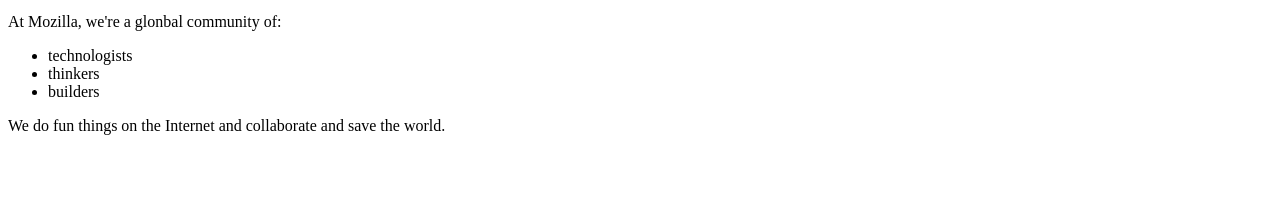
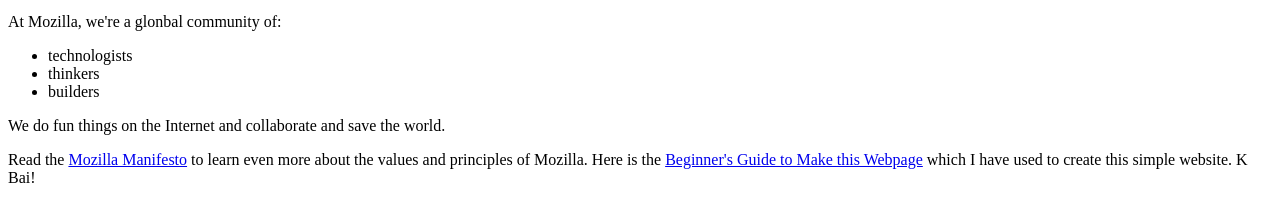
Before and after one commit to nicholas-sung/mozilla-website, a plain HTML site: page index.html in a window 1280 px wide. Shown: the part 101-322 px from the top of the page. Drawn offline with Linux system fonts and the light colour scheme.

Commit message:
added final paragraph

```diff
--- a/index.html
+++ b/index.html
@@ -14,6 +14,7 @@
 		<li>builders</li>
 	</ul>
 	<p> We do fun things on the Internet and collaborate and save the world.</p>
+	<p>Read the <a href="https://www.mozilla.org/en-US/about/manifesto/">Mozilla Manifesto</a> to learn even more about the values and principles of Mozilla. Here is the <a href="https://developer.mozilla.org/en-US/docs/Learn/Getting_started_with_the_web/HTML_basics">Beginner's Guide to Make this Webpage</a> which I have used to create this simple website. K Bai!</p>
 
 </body>
 </html>
```
